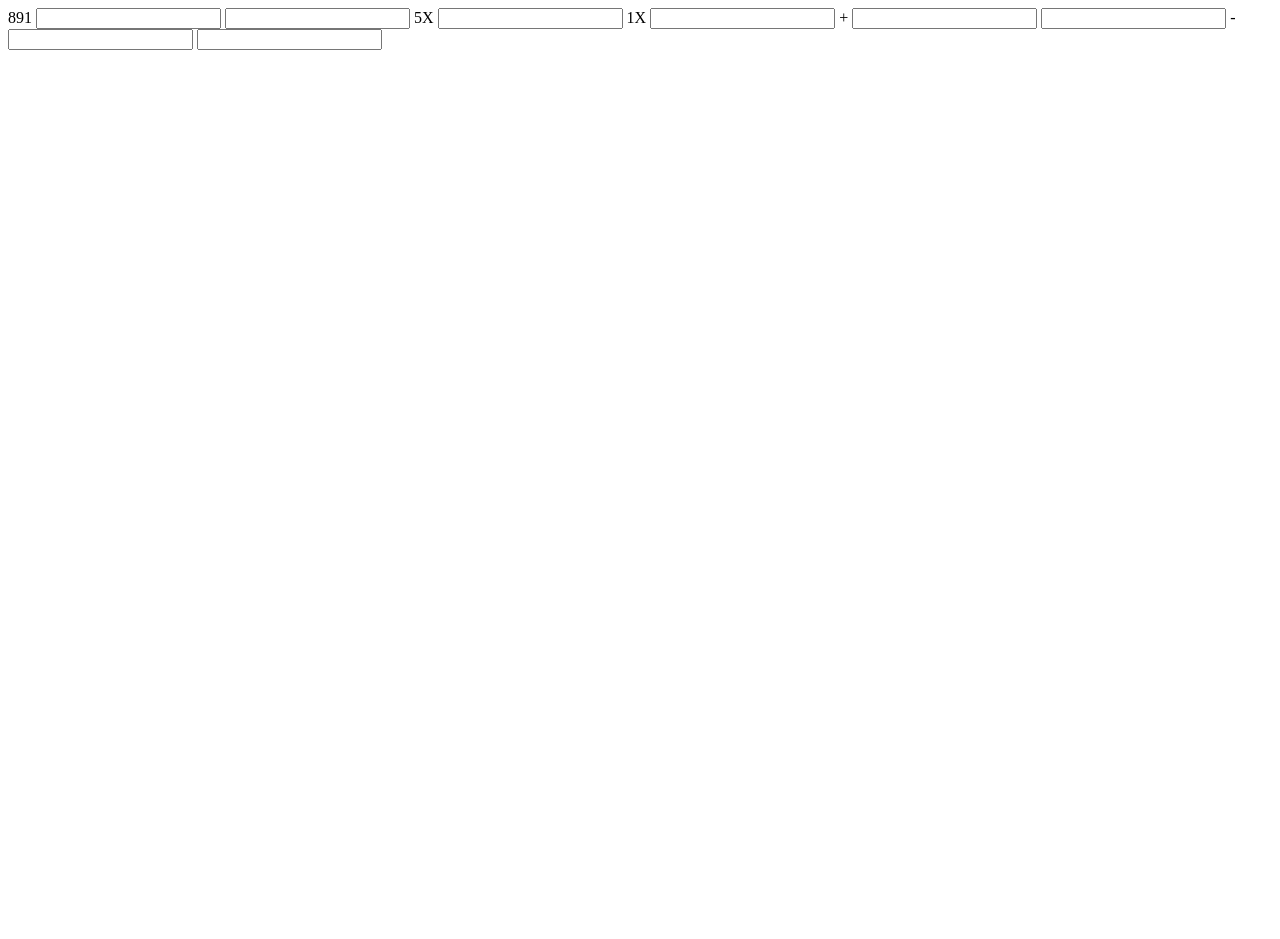
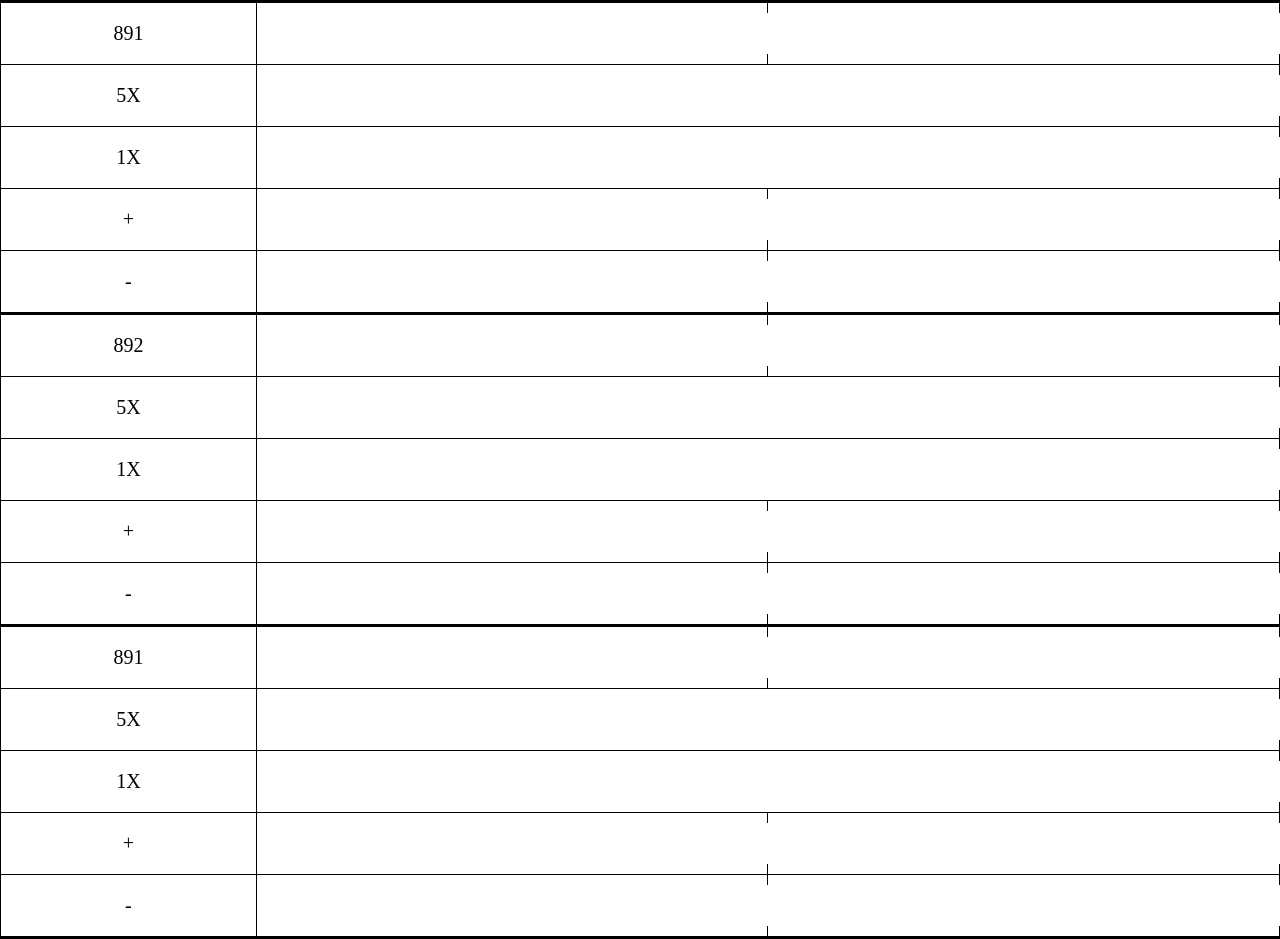
Before and after one commit to korjoeayo/korjoeayo.github.io, a plain HTML site: page index.html in a window 1280 px wide. Before the commit the page ends 800 px from the top, so only its background shows below. Drawn offline with Linux system fonts and the light colour scheme.

Commit message:
Update index.html

```diff
--- a/index.html
+++ b/index.html
@@ -1,23 +1,171 @@
+<!DOCTYPE html>
+<html lang="kr">
+<head>
+    <meta charset="UTF-8">
+    <meta name="viewport" content="width=device-width, initial-scale=1.0">
+    <title>시재계산기</title>
+    <style>
+		html {
+			height:100%;
+		}
+		body {
+			margin:0;
+			overscroll-behavior: none;
+		}
+		table {
+			width: 100vw; /* 너비를 화면 전체로 설정 */
+			height: 100vh; /* 높이를 화면 전체로 설정 */
+			border-collapse: collapse;
+		}
+        th, td {
+            border: 1px solid black;
+            text-align: center;
+            padding: 10px;
+            font-size: 20px;
+        }
+        /* 각 5줄마다 두꺼운 선 */
+        tr:nth-child(5n) td {
+            border-bottom: 3px solid black;
+        }
+        tr:nth-child(5n+1) td {
+            border-top: 3px solid black;
+        }
+        td:nth-child(2), td:nth-child(3) {
+            width: 40%; /* 데이터 입력 칸 넓게 설정 */
+        }
+        input {
+            width: 100%;
+            height: 100%;
+            border: none;
+            padding: 10px;
+            font-size: 18px;
+        }
+        input:focus {
+            outline: none;
+        }
+    </style>
+</head>
+<body>
 
+<table>
+    <tbody>
+        <!-- 첫 번째 줄 -->
+        <tr>
             <td>891</td>
-            <td><input type="number" id="row1_col2" oninput="calculate()"></td>
+            <td><input type="number" id="arow1_col2" oninput="calculate()"></td>
             <td><input type="number"></td>
         </tr>
         <tr>
             <td>5X</td>
-            <td colspan="2"><input type="number" id="row2_col2"></td>
+            <td colspan="2"><input type="number" id="arow2_col2"></td>
         </tr>
         <tr>
             <td>1X</td>
-            <td colspan="2"><input type="number" id="row3_col2"></td>
+            <td colspan="2"><input type="number" id="arow3_col2"></td>
         </tr>
         <tr>
             <td>+</td>
-            <td><input type="number" id="row4_col2" oninput="calculate()"></td>
-            <td><input type="text" id="row4_col3" readonly></td>
+            <td><input type="number" id="arow4_col2" oninput="calculate()"></td>
+            <td><input type="text" id="arow4_col3" readonly></td>
         </tr>
         <tr>
             <td>-</td>
-            <td><input type="number" id="row5_col2" oninput="calculate()"></td>
-            <td><input type="text" id="row5_col3" readonly></td>
+            <td><input type="number" id="arow5_col2" oninput="calculate()"></td>
+            <td><input type="text" id="arow5_col3" readonly></td>
         </tr>
+        <!-- 두 번째 줄 (계속 진행) -->
+        <tr>
+            <td>892</td>
+            <td><input type="number" id="brow1_col2" oninput="calculate()"></td>
+            <td><input type="number"></td>
+        </tr>
+        <tr>
+            <td>5X</td>
+            <td colspan="2"><input type="number" id="brow2_col2"></td>
+        </tr>
+        <tr>
+            <td>1X</td>
+            <td colspan="2"><input type="number" id="brow3_col2"></td>
+        </tr>
+        <tr>
+            <td>+</td>
+            <td><input type="number" id="brow4_col2" oninput="calculate()"></td>
+            <td><input type="text" id="brow4_col3" readonly></td>
+        </tr>
+        <tr>
+            <td>-</td>
+            <td><input type="number" id="brow5_col2" oninput="calculate()"></td>
+            <td><input type="text" id="brow5_col3" readonly></td>
+        </tr>
+        <!-- 세 번째 줄 (계속 진행) -->
+        <tr>
+            <td>891</td>
+            <td><input type="number" id="crow1_col2" oninput="calculate()"></td>
+            <td><input type="number"></td>
+        </tr>
+        <tr>
+            <td>5X</td>
+            <td colspan="2"><input type="number" id="crow2_col2"></td>
+        </tr>
+        <tr>
+            <td>1X</td>
+            <td colspan="2"><input type="number" id="crow3_col2"></td>
+        </tr>
+        <tr>
+            <td>+</td>
+            <td><input type="number" id="crow4_col2" oninput="calculate()"></td>
+            <td><input type="text" id="crow4_col3" readonly></td>
+        </tr>
+        <tr>
+            <td>-</td>
+            <td><input type="number" id="crow5_col2" oninput="calculate()"></td>
+            <td><input type="text" id="crow5_col3" readonly></td>
+        </tr>
+    </tbody>
+</table>
+
+<script>
+function calculate() {
+    // 첫 번째 줄 2번째 칸, 네 번째 줄 2번째 칸, 다섯 번째 줄 2번째 칸 값 가져오기
+    const arow1Col2 = parseFloat(document.getElementById('arow1_col2').value) || 0;
+    const arow4Col2 = parseFloat(document.getElementById('arow4_col2').value) || 0;
+    const arow5Col2 = parseFloat(document.getElementById('arow5_col2').value) || 0;
+
+    // 첫 번째 줄 + 네 번째 줄 - 다섯 번째 줄 계산
+    const aresult5Col3 = arow1Col2 + arow4Col2 - arow5Col2;
+    document.getElementById('arow5_col3').value = aresult5Col3;
+
+    // 네 번째 줄 - 다섯 번째 줄 계산
+    const aresult4Col3 = arow4Col2 - arow5Col2;
+    document.getElementById('arow4_col3').value = aresult4Col3;
+
+    // 첫 번째 줄 2번째 칸, 네 번째 줄 2번째 칸, 다섯 번째 줄 2번째 칸 값 가져오기
+    const brow1Col2 = parseFloat(document.getElementById('brow1_col2').value) || 0;
+    const brow4Col2 = parseFloat(document.getElementById('brow4_col2').value) || 0;
+    const brow5Col2 = parseFloat(document.getElementById('brow5_col2').value) || 0;
+
+    // 첫 번째 줄 + 네 번째 줄 - 다섯 번째 줄 계산
+    const bresult5Col3 = brow1Col2 + brow4Col2 - brow5Col2;
+    document.getElementById('brow5_col3').value = bresult5Col3;
+
+    // 네 번째 줄 - 다섯 번째 줄 계산
+    const bresult4Col3 = brow4Col2 - brow5Col2;
+    document.getElementById('brow4_col3').value = bresult4Col3;
+
+    // 첫 번째 줄 2번째 칸, 네 번째 줄 2번째 칸, 다섯 번째 줄 2번째 칸 값 가져오기
+    const crow1Col2 = parseFloat(document.getElementById('crow1_col2').value) || 0;
+    const crow4Col2 = parseFloat(document.getElementById('crow4_col2').value) || 0;
+    const crow5Col2 = parseFloat(document.getElementById('crow5_col2').value) || 0;
+
+    // 첫 번째 줄 + 네 번째 줄 - 다섯 번째 줄 계산
+    const cresult5Col3 = crow1Col2 + crow4Col2 - crow5Col2;
+    document.getElementById('crow5_col3').value = cresult5Col3;
+
+    // 네 번째 줄 - 다섯 번째 줄 계산
+    const cresult4Col3 = crow4Col2 - crow5Col2;
+    document.getElementById('crow4_col3').value = cresult4Col3;
+}
+</script>
+
+</body>
+</html>
```
